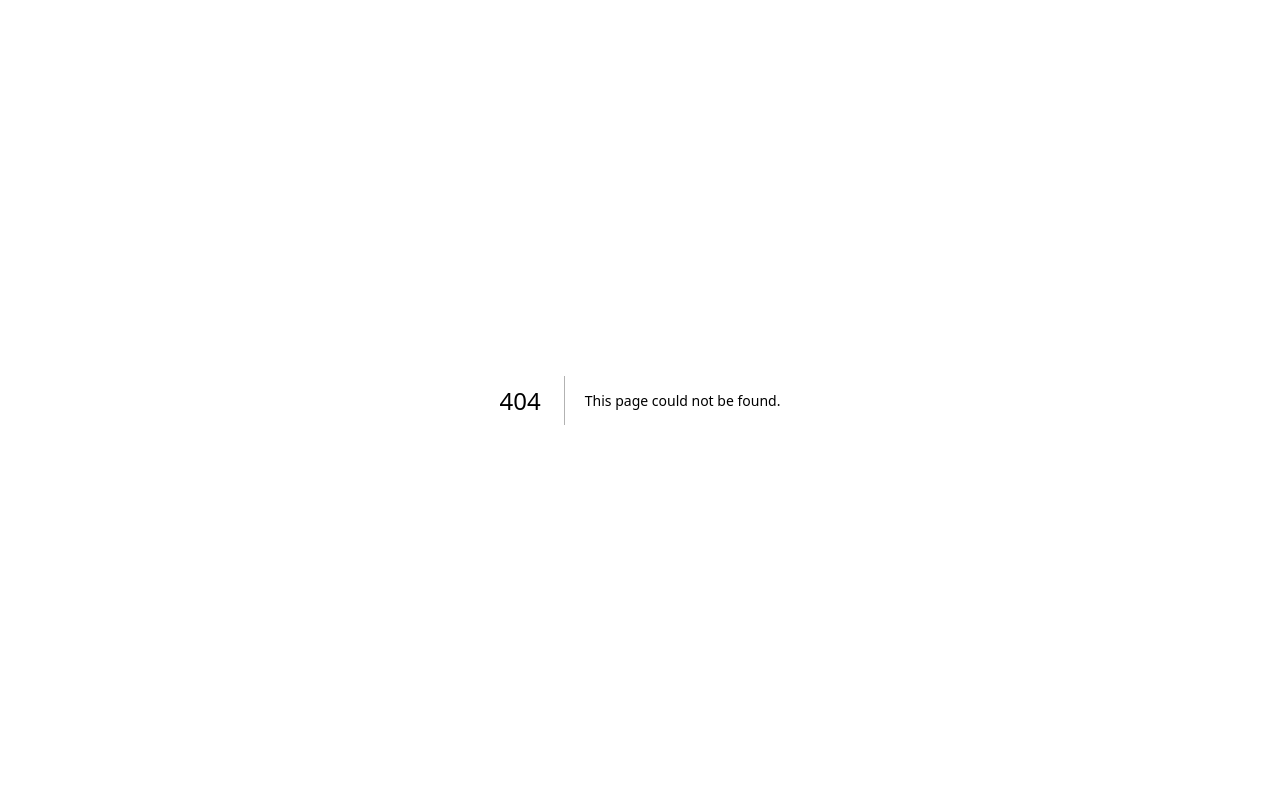
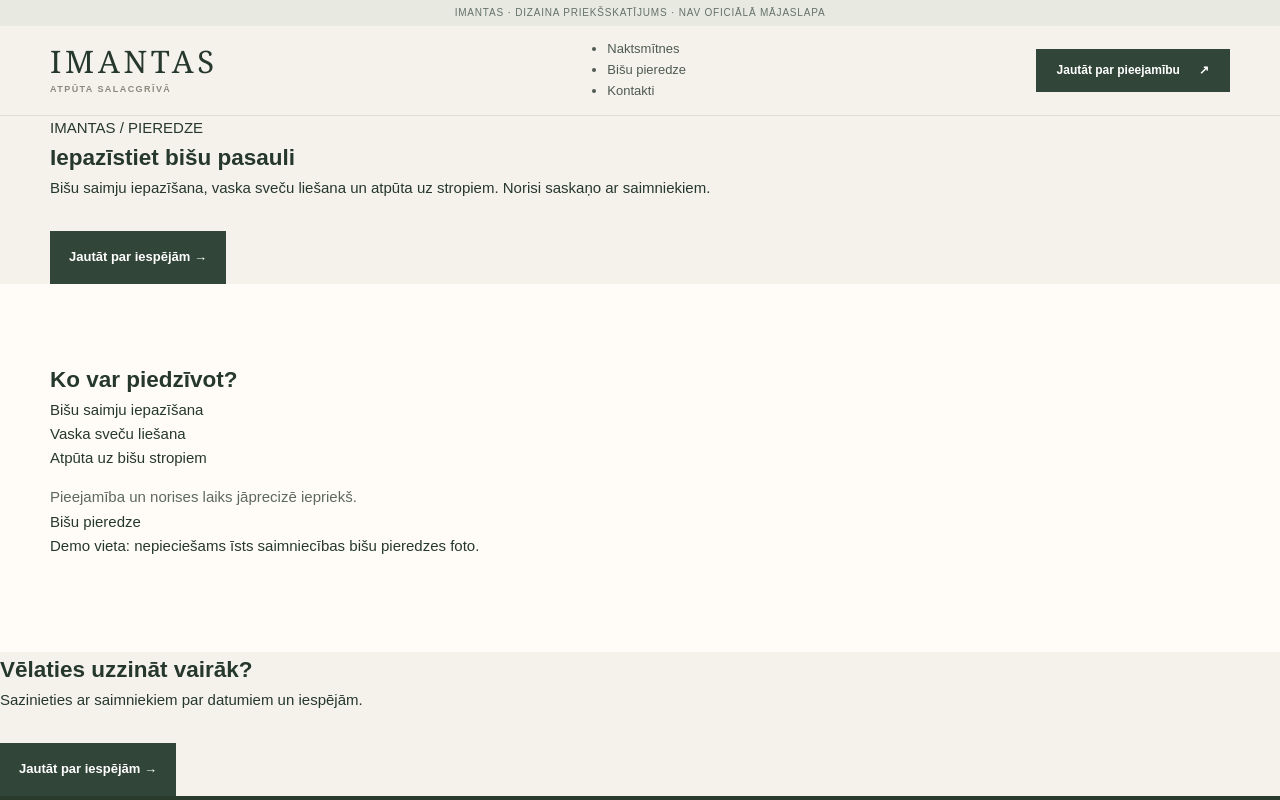
Before and after one commit to davisl24/Imantasatputas, a Next.js app: page /bisu-pieredze in a window 1280 px wide. Before the commit this address had no page. Shown: the top 800 px of the page. Built offline with nearby package versions, Linux system fonts and the light colour scheme.

Commit message:
feat(imantas): add multi-page guesthouse structure app/bisu-pieredze/page.tsx

```diff
--- /dev/null
+++ b/app/bisu-pieredze/page.tsx
@@ -0,0 +1,3 @@
+import type {Metadata} from "next";import Link from "next/link";import s from "../page.module.css";import {SiteHeader,SiteFooter} from "../components/SiteShell";
+export const metadata:Metadata={title:"Bišu pieredze Salacgrīvā | Imantas demo",description:"Bišu saimju iepazīšana, vaska sveču liešana un atpūta uz stropiem Imantās. Norise pēc vienošanās."};
+export default function BisuPieredze(){return <main className={s.page}><SiteHeader/><section className={s.subHero}><div className={s.container}><p className={s.overline}>IMANTAS / PIEREDZE</p><h1>Iepazīstiet bišu pasauli</h1><p>Bišu saimju iepazīšana, vaska sveču liešana un atpūta uz stropiem. Norisi saskaņo ar saimniekiem.</p><Link className={s.primaryBtn} href="/kontakti?veids=bites#pieprasijums">Jautāt par iespējām →</Link></div></section><section className={s.stays}><div className={s.container+" "+s.detailsGrid}><div><h2>Ko var piedzīvot?</h2><div className={s.detailLines}><p>Bišu saimju iepazīšana</p><p>Vaska sveču liešana</p><p>Atpūta uz bišu stropiem</p></div><p className={s.description}>Pieejamība un norises laiks jāprecizē iepriekš.</p></div><div className={s.demoPhoto}><span>Bišu pieredze</span><p>Demo vieta: nepieciešams īsts saimniecības bišu pieredzes foto.</p></div></div></section><section className={s.finalCta}><h2>Vēlaties uzzināt vairāk?</h2><p>Sazinieties ar saimniekiem par datumiem un iespējām.</p><Link className={s.primaryBtn} href="/kontakti?veids=bites#pieprasijums">Jautāt par iespējām →</Link></section><SiteFooter/></main>}
```
